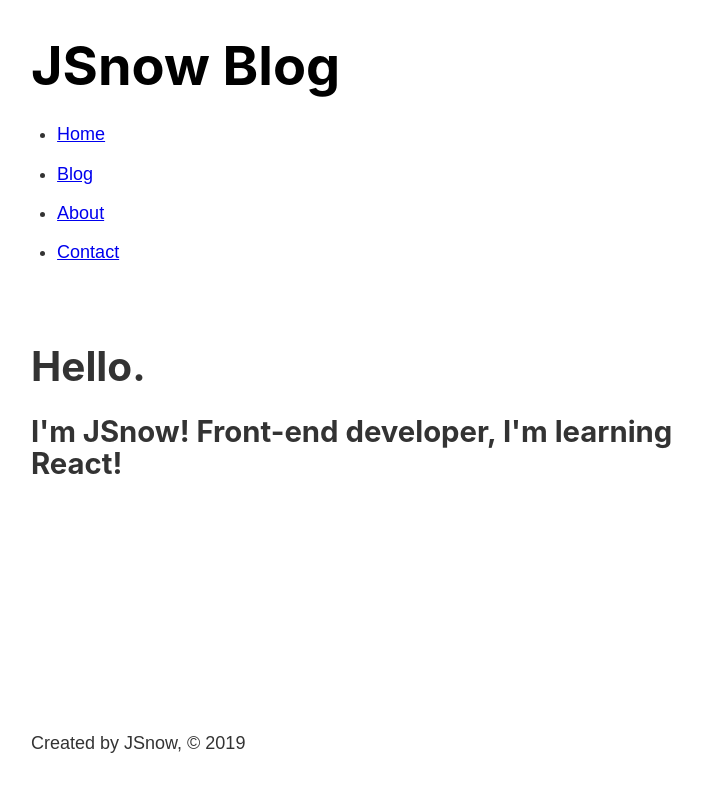
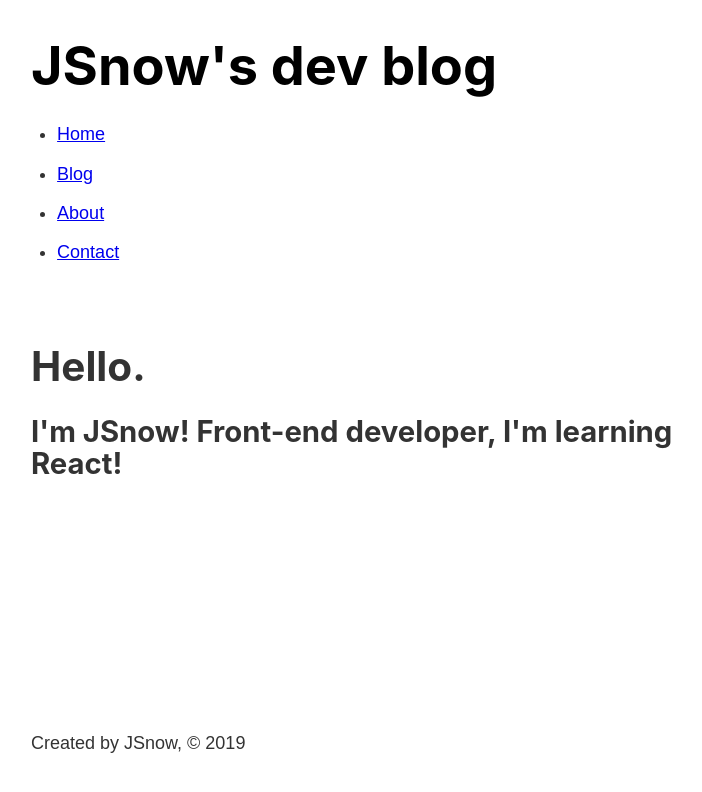
Before and after one commit to snowjang24/gatsby-practice, a Gatsby site: page / in a window 1280 px wide. Shown: the whole page, without its empty margins (252-954 px from the left). Built offline with nearby package versions, Linux system fonts and the light colour scheme; Gatsby itself is replaced by a stand-in of ours.

Commit message:
graphql을 이용하여 블로그의 title을 바꿔보기

```diff
--- a/gatsby-config.js
+++ b/gatsby-config.js
@@ -5,6 +5,10 @@
  */
 
 module.exports = {
+  siteMetadata: {
+    title: "JSnow's dev blog",
+    author: "Snow Jang",
+  },
   // in gatsby-config.js
   plugins: [`gatsby-plugin-sass`],
 }
--- a/src/components/header.js
+++ b/src/components/header.js
@@ -1,14 +1,24 @@
 import React from "react"
-import { Link } from "gatsby"
+import { Link, graphql, useStaticQuery } from "gatsby"
 
 import headerStyles from "./header.module.scss"
 
 const Header = () => {
+  const data = useStaticQuery(graphql`
+    query {
+      site {
+        siteMetadata {
+          title
+        }
+      }
+    }
+  `)
+
   return (
     <header className={headerStyles.header}>
       <h1>
         <Link className={headerStyles.title} to="/">
-          JSnow Blog
+          {data.site.siteMetadata.title}
         </Link>
       </h1>
       <nav>
```
Also changed, not shown: README.md, README/image-20190619193858882-0940739.png (added), README/image-20190619193858882.png (added), README/image-20190619204630313-0944790.png (added), README/image-20190619204630313.png (added), README/image-20190619205548500-0945348.png (added), README/image-20190619205548500.png (added), README/image-20190619210603502-0945963.png (added), README/image-20190619210603502.png (added), README/image-20190619210920127-0946160.png (added), README/image-20190619210920127.png (added), README/image-20190619212401106-0947041.png (added), README/image-20190619212401106.png (added), README/image-20190619212934835-0947374.png (added), 1 more files.
